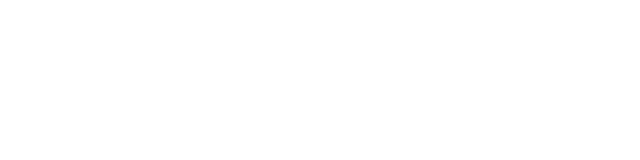
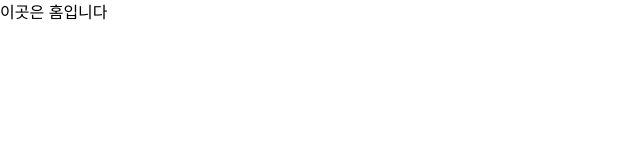
Before and after one commit to likelion-lab15/essentia, a Next.js app: page / in a window 1280 px wide. Shown: the top 160 px of the page, without its empty margins (0-640 px from the left). Built offline with nearby package versions, Linux system fonts and the light colour scheme; a web font is replaced by a local one.

Commit message:
[✨feat] 로그인에 성공할 경우 홈으로 이동
NextJS에서 제공해주는 `useRouter` 훅을 사용해 리디렉션을 구현했습니다.

ref: #21, #37

```diff
--- a/src/app/page.tsx
+++ b/src/app/page.tsx
@@ -1,3 +1,3 @@
 export default function Home() {
-  return <main></main>;
+  return <main>이곳은 홈입니다</main>;
 }
--- a/src/app/signin/page.tsx
+++ b/src/app/signin/page.tsx
@@ -1,5 +1,6 @@
 "use client";
 import Link from "next/link";
+import { useRouter } from "next/navigation";
 import { useEffect, useRef } from "react";
 import axios from "axios";
 import { useUserStore } from "@/stores/useUserStore";
@@ -11,6 +12,9 @@ export default function SignIn() {
 
   const emailRef = useRef(null);
   const passwordRef = useRef(null);
+
+  /* 훅스 */
+  const router = useRouter();
 
   /* 라이프 사이클 */
   useEffect(() => {
@@ -35,6 +39,7 @@ export default function SignIn() {
       .then((res) => {
         setUser(res.data.item);
         console.log("로그인 성공!");
+        router.push("/");
       })
       .catch((err) => {
         console.log(err.message);
```
